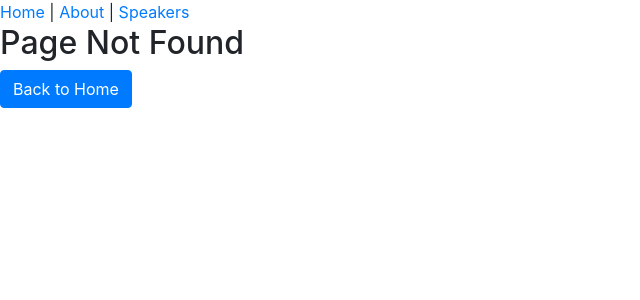
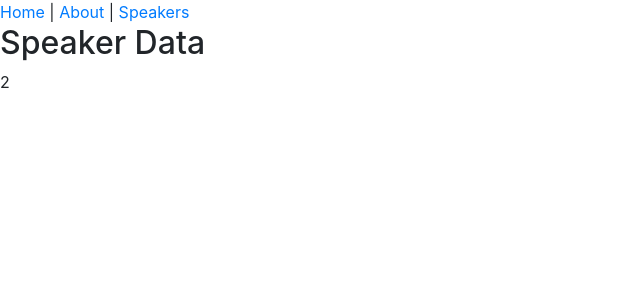
Before and after one commit to akashgarg3a/React-Demo, a React (Create React App) app: page /Speaker/1 in a window 1280 px wide. Before the commit this address had no page. Shown: the top 300 px of the page, without its empty margins (0-640 px from the left). Built offline with nearby package versions, Linux system fonts and the light colour scheme.

Commit message:
Added getSpeakerById

```diff
--- a/src/components/App.js
+++ b/src/components/App.js
@@ -5,6 +5,7 @@ import Header from "./common/Header";
 import SpeakersPage from "./SpeakersPages";
 import { Route, Switch, Redirect } from "react-router-dom";
 import NotFoundPage from "./NotFoundPage";
+import ManageSpeakerPage from "./ManageSpeakerPage";
 
 function App() {
     return (
@@ -14,6 +15,7 @@ function App() {
                 <Route path="/" exact component={HomePage}></Route>
                 <Route path="/About" exact component={AboutPage}></Route>
                 <Route path="/Speakers" component={SpeakersPage}></Route>
+                <Route path="/Speaker/:id" component={ManageSpeakerPage}></Route>
                 <Redirect from="/about-page" to="/about"/>
                 <Route component={NotFoundPage} />
             </Switch>
--- /dev/null
+++ b/src/components/ManageSpeakerPage.js
@@ -0,0 +1,27 @@
+import React, { useState, useEffect }  from "react";
+import { getSpeakerById }  from "./api/Speakers";
+const ManageSpeakerPage = props => {
+
+    const [speaker, setSpeaker] = useState({
+        speaker_id: '',
+        first_name: "",
+        last_name: "",
+        title: "",
+        company: "",
+        speaker_bio: "",
+        speaker_photo: "",
+    });
+
+    const speaker_id = props.match.params.id;
+    useEffect( () => {
+        setSpeaker(getSpeakerById(speaker_id));
+    }, [speaker_id])
+    return (
+        <>
+            <h2>Speaker Data</h2>
+            {speaker.speaker_id}
+        </>
+    );
+}
+
+export default ManageSpeakerPage;
--- a/src/components/SpeakerList.js
+++ b/src/components/SpeakerList.js
@@ -1,5 +1,6 @@
 import React from "react";
 import PropTyes from "prop-types";
+import { Link } from "react-router-dom";
 
 function SpeakerList(props) {
     return (
@@ -20,7 +21,9 @@ function SpeakerList(props) {
                 { props.speakers.map(speaker => {
                     return (
                         <tr key={speaker.speaker_id}>
-                            <td>{speaker.speaker_id}</td>
+                            <td>
+                                <Link to={"/speaker/" + speaker.speaker_id}>{speaker.speaker_id}</Link>
+                            </td>
                             <td>{speaker.first_name}</td>
                             <td>{speaker.last_name}</td>
                             <td>{speaker.title}</td>
--- a/src/components/SpeakersPages.js
+++ b/src/components/SpeakersPages.js
@@ -1,9 +1,10 @@
 import React, { useState, useEffect }  from "react";
-import getSpeakers from "./api/Speakers";
+import { getSpeakers } from "./api/Speakers";
 import SpeakerList from "./SpeakerList";
+
 function CoursesPage() {
 
-    const [ speakers, setSpeakers] = useState([])
+    const [ speakers, setSpeakers] = useState([]);
 
     useEffect( () => {
         setSpeakers(getSpeakers);
--- a/src/components/api/Speakers.js
+++ b/src/components/api/Speakers.js
@@ -1,6 +1,11 @@
 const speakers = require("./Speakers.json");
+
 function getSpeakers() {
     return speakers;
 }
 
-export default getSpeakers;
+function getSpeakerById(id) {
+    return speakers[id];
+}
+
+export { getSpeakerById, getSpeakers};
```
